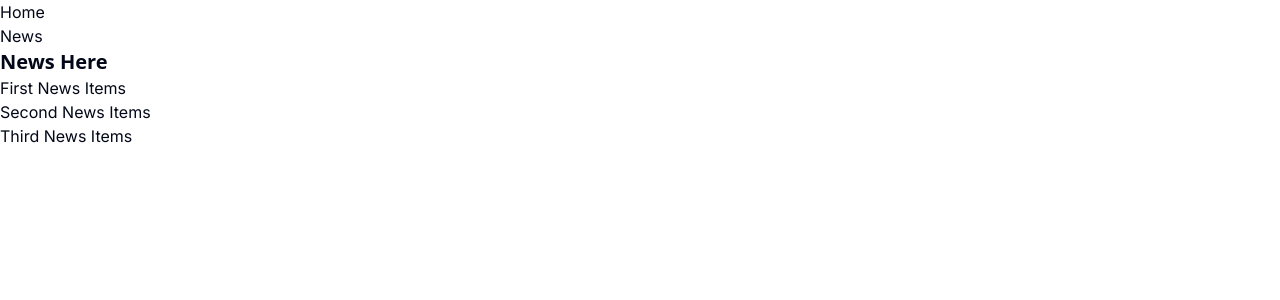
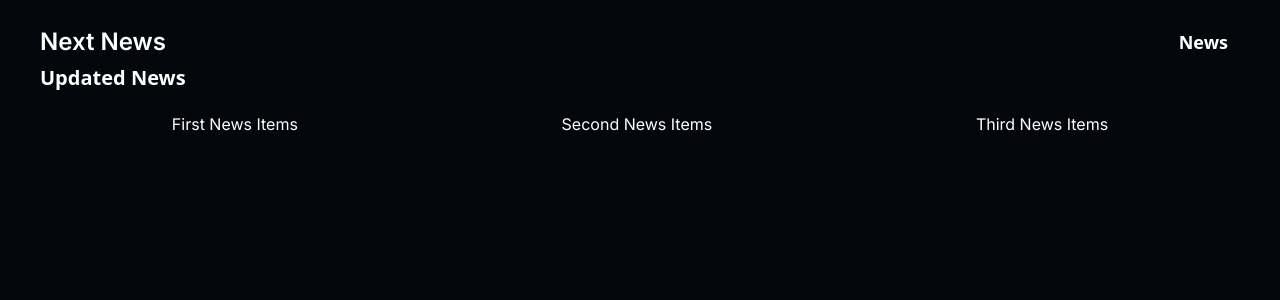
Before and after one commit to Shubratokumar/News-Portal---Next-app, a Next.js app: page /news in a window 1280 px wide. Shown: the top 300 px of the page. Built offline with nearby package versions, Linux system fonts and the light colour scheme.

Commit message:
news route style improved

```diff
--- a/app/globals.css
+++ b/app/globals.css
@@ -4,7 +4,7 @@
 
 @layer base {
   :root {
-    --background: 0 0% 100%;
+    --background: 222.2 54% 2.9%;
     --foreground: 222.2 84% 4.9%;
     --card: 0 0% 100%;
     --card-foreground: 222.2 84% 4.9%;
--- a/app/layout.js
+++ b/app/layout.js
@@ -13,8 +13,10 @@ export default function RootLayout({ children }) {
   return (
     <html lang="en">
       <body className={inter.className}>
-        <MainHeader />
-        {children}
+        <div className="px-10 py-5">
+          <MainHeader />
+          {children}
+        </div>
       </body>
     </html>
   );
--- a/app/news/[slug]/page.jsx
+++ b/app/news/[slug]/page.jsx
@@ -1,13 +1,11 @@
+const NewsDetails = ({ params }) => {
+  const slug = params.slug;
+  return (
+    <div className="text-white">
+      <h1>News Details</h1>
+      <h4>Slug: {slug} </h4>
+    </div>
+  );
+};
 
-const NewsDetails = ({params}) => {
-    const slug = params.slug;
-  return (
-    <div>
-        <h1>News Details Here</h1>
-        <h4>Slug: {slug} </h4>
-
-    </div>
-  )
-}
-
-export default NewsDetails
+export default NewsDetails;
--- a/app/news/page.jsx
+++ b/app/news/page.jsx
@@ -3,16 +3,16 @@ import Link from "next/link";
 const NewsPage = () => {
   return (
     <div>
-      <h3 className="text-xl font-sans font-semibold">News Here</h3>
-      <ul>
-        <li>
-          <Link href="/news/first-new">First News Items</Link>
+      <h3 className="text-xl font-sans font-semibold text-white">Updated News</h3>
+      <ul className="flex items-center justify-around mt-3">
+        <li className="px-3 py-2 rounded-lg transition-colors ease-in-out text-white hover:bg-slate-200 hover:text-black">
+          <Link href="/news/first-news">First News Items</Link>
         </li>
-        <li>
-          <Link href="/news/second-new">Second News Items</Link>
+        <li className="px-3 py-2 rounded-lg transition-colors ease-in-out text-white hover:bg-slate-200 hover:text-black">
+          <Link href="/news/second-news">Second News Items</Link>
         </li>
-        <li>
-          <Link href="/news/third-new">Third News Items</Link>
+        <li className="px-3 py-2 rounded-lg transition-colors ease-in-out text-white hover:bg-slate-200 hover:text-black">
+          <Link href="/news/third-news">Third News Items</Link>
         </li>
       </ul>
     </div>
--- a/app/page.js
+++ b/app/page.js
@@ -3,7 +3,7 @@ import Link from "next/link";
 export default function Home() {
   return (
     <main className="flex min-h-screen flex-col items-center justify-between p-24">
-      <Link href="/news">Explore News</Link>
+      <Link className="px-3 py-2 rounded-lg transition-colors ease-in-out text-white hover:bg-slate-200 hover:text-black" href="/news">Explore News</Link>
     </main>
   );
 }
--- a/components/main-header.jsx
+++ b/components/main-header.jsx
@@ -2,15 +2,17 @@ import Link from "next/link";
 
 const MainHeader = () => {
   return (
-    <header>
-      <ul>
-        <li>
-          <Link href="/">Home</Link>
-        </li>
-        <li>
-          <Link href="/news">News</Link>
-        </li>
-      </ul>
+    <header className="flex items-center justify-between">
+        <div>
+            <Link className="text-white text-2xl font-semibold" href="/">Next News</Link>
+        </div>
+      <nav>
+        <ul>
+          <li className="px-3 py-2 rounded-lg transition-colors ease-in-out text-white hover:bg-slate-200 hover:text-black">
+            <Link className="text-lg font-sans font-semibold" href="/news">News</Link>
+          </li>
+        </ul>
+      </nav>
     </header>
   );
 };
```
